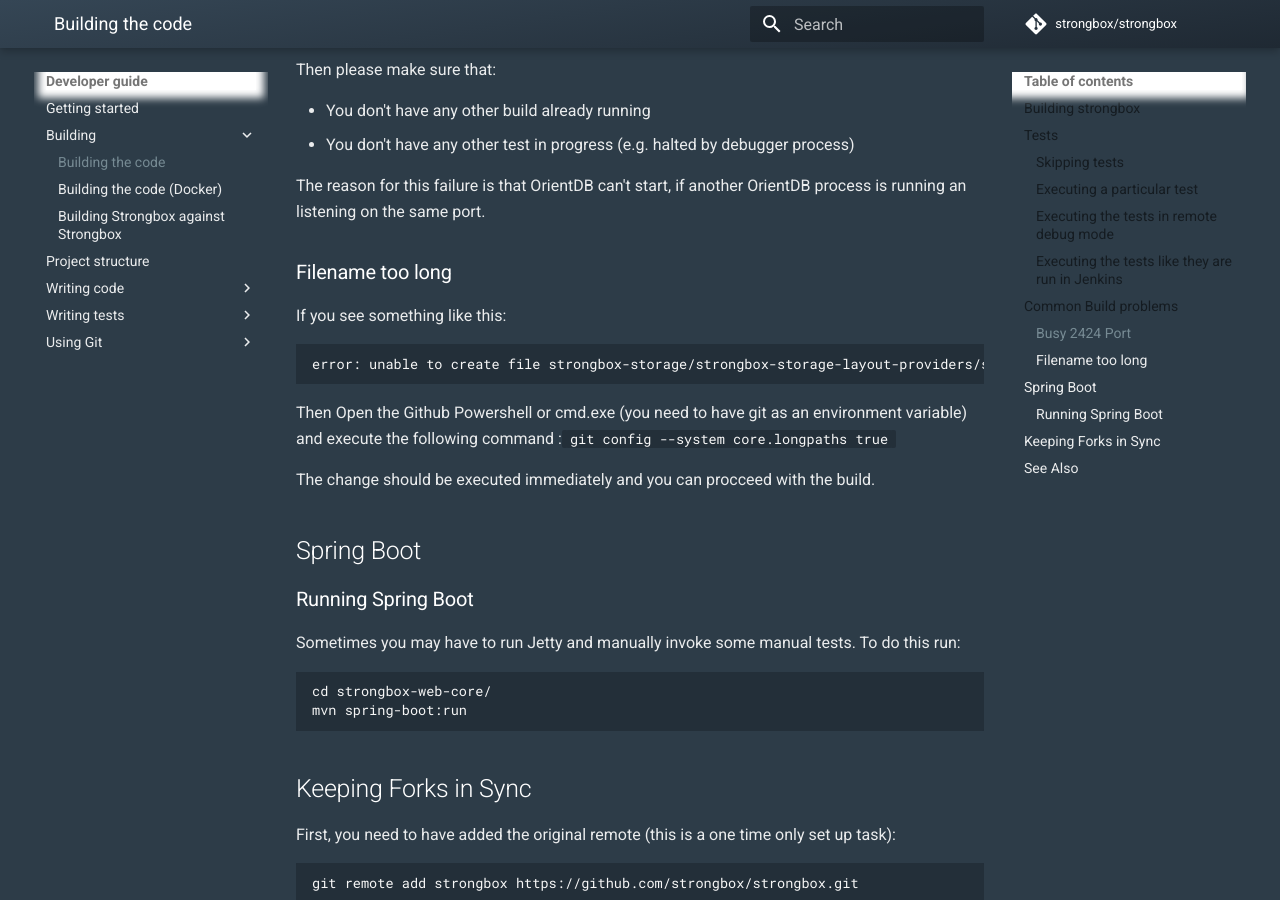
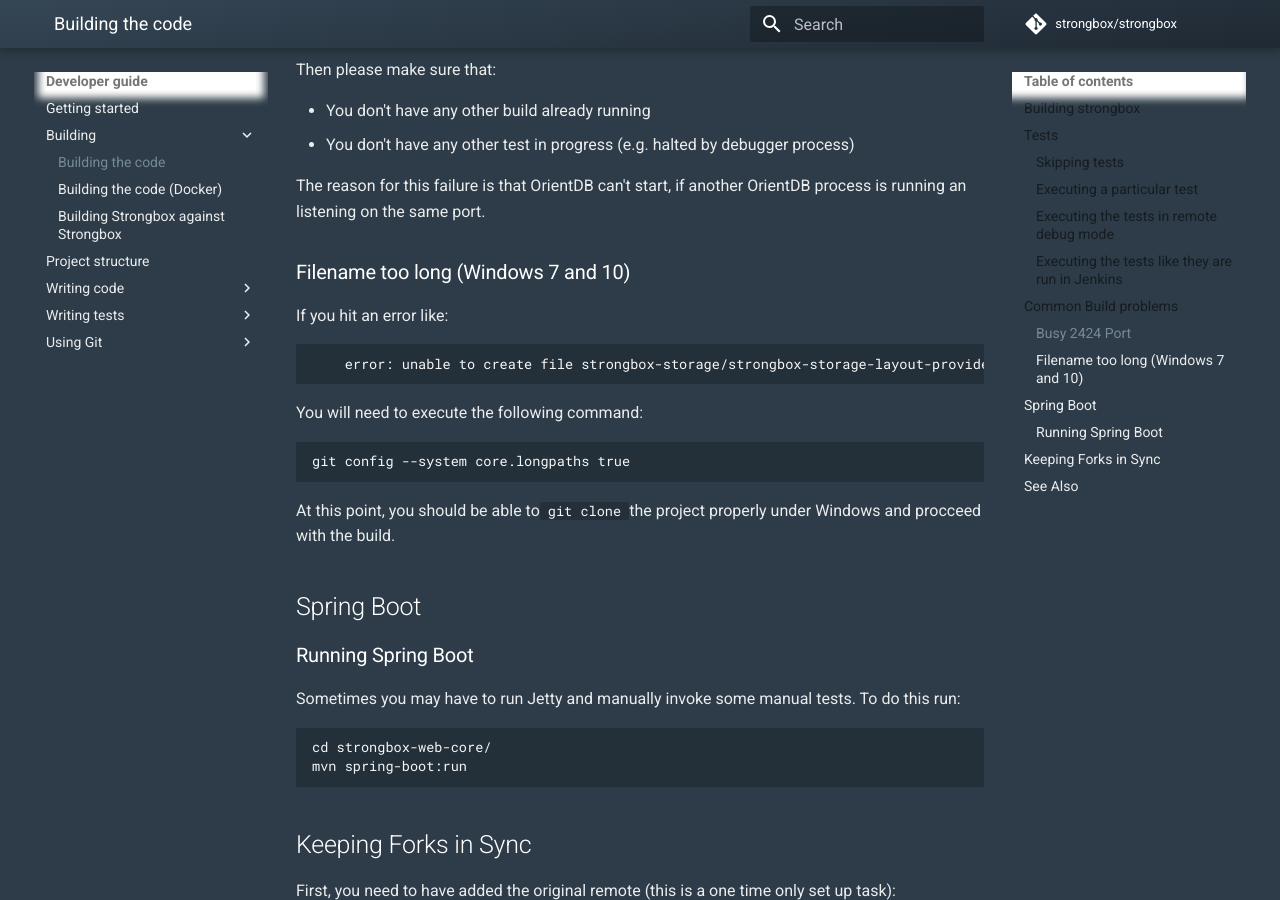
Before and after one commit to strongbox/strongbox-docs, an MkDocs documentation site: the page built from docs/developer-guide/building-the-code.md, in a window 1280 px wide and 900 px high, scrolled down 1685 px. Built offline with MkDocs 1.6.1 and Material for MkDocs 9.7.7, drawn with Linux system fonts in a browser that asks for light colours; comment, search, counter and statistics services are not loaded.

Commit message:
Update building-the-code.md

````diff
--- a/docs/developer-guide/building-the-code.md
+++ b/docs/developer-guide/building-the-code.md
@@ -73,16 +73,21 @@
 
 The reason for this failure is that OrientDB can't start, if another OrientDB process is running an listening on the same port.
 
-### Filename too long
+### Filename too long (Windows 7 and 10)
 
-If you see something like this:
+If you hit an error like:
 
+```
     error: unable to create file strongbox-storage/strongbox-storage-layout-providers/strongbox-storage-maven-layout/strongbox-maven-    metadata-api/src/main/java/org/carlspring/strongbox/storage/metadata/comparators/MetadataVersionComparator.java: Filename too long
+```
 
-Then Open the Github Powershell or cmd.exe (you need to have git as an environment variable) and execute the following command :
-```git config --system core.longpaths true```
+You will need to execute the following command:
 
-The change should be executed immediately and you can procceed with the build.
+```
+git config --system core.longpaths true
+```
+
+At this point, you should be able to `git clone` the project properly under Windows and procceed with the build.
 
 ## Spring Boot
 
````
